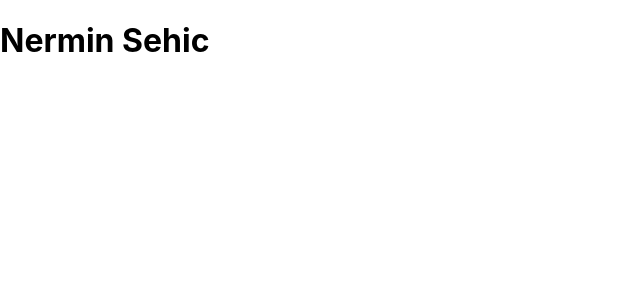
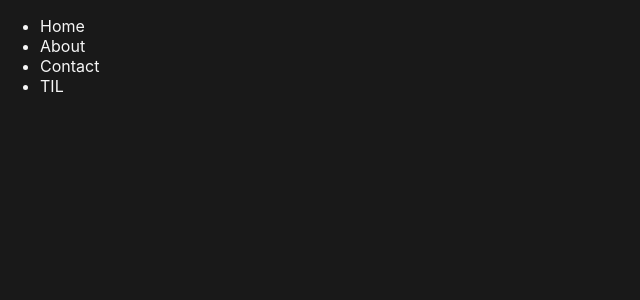
Before and after one commit to nermin-io/nerminsehic.me-next, a Next.js app: page / in a window 1280 px wide. Shown: the top 300 px of the page, without its empty margins (0-640 px from the left). Built offline with nearby package versions, Linux system fonts and the light colour scheme.

Commit message:
Implement layout boilerplate

```diff
--- a/package.json
+++ b/package.json
@@ -9,6 +9,7 @@
     "lint": "next lint"
   },
   "dependencies": {
+    "@stitches/react": "^1.2.8",
     "next": "12.3.1",
     "react": "18.2.0",
     "react-dom": "18.2.0"
--- a/pages/index.tsx
+++ b/pages/index.tsx
@@ -1,14 +1,14 @@
 import type { NextPage } from 'next';
-import Head from 'next/head';
+import DocumentHead from '../src/components/layout/DocumentHead';
+import Layout from '../src/components/layout/Layout';
 
 const Home: NextPage = () => {
   return (
     <div>
-      <Head>
-        <title>Nermin Sehic</title>
-        <meta name="description" content="Generated by create next app" />
-      </Head>
-      <h1>Nermin Sehic</h1>
+      <DocumentHead title="Home"/>
+      <Layout>
+
+      </Layout>
     </div>
   )
 }
--- /dev/null
+++ b/src/components/Box.tsx
@@ -0,0 +1,5 @@
+import { styled } from '@stitches/react';
+
+const Box = styled('div', {});
+
+export default Box;
--- /dev/null
+++ b/src/components/layout/Container.tsx
@@ -0,0 +1,8 @@
+import { styled } from '@stitches/react';
+import Box from '../Box';
+
+const Container = styled(Box, {
+
+});
+
+export default Container;
--- /dev/null
+++ b/src/components/layout/DocumentHead.tsx
@@ -0,0 +1,17 @@
+import React from "react";
+import Head from "next/head";
+
+interface Props {
+    title: string;
+}
+
+const DocumentHead: React.FC<Props> = ({ title }) => {
+  return (
+      <Head>
+        <title>Nermin Sehic :: Software Developer - {title}</title>
+        <meta name="description" content="Nermin is a developer based in Melbourne, specialising in full-stack using Java/Scala & Javascript." />
+      </Head>
+  );
+};
+
+export default DocumentHead;
--- /dev/null
+++ b/src/components/layout/Layout.tsx
@@ -0,0 +1,24 @@
+import React from 'react';
+import { styled } from '@stitches/react';
+import Container from './Container';
+import Navbar from './Navbar';
+import Box from '../Box';
+
+interface Props {
+    children: React.ReactNode | React.ReactNode[];
+}
+
+const Content = styled(Box, {});
+
+const Layout: React.FC<Props> = ({ children }) => {
+    return (
+        <Container>
+            <Navbar />
+            <Content>
+                { children }
+            </Content>
+        </Container>
+    );
+}
+
+export default Layout;
--- /dev/null
+++ b/src/components/layout/Navbar.tsx
@@ -0,0 +1,24 @@
+import React from 'react';
+import Box from '../Box';
+import { styled } from '@stitches/react';
+
+interface Props {}
+
+const Nav = styled('nav', {});
+const NavList = styled('ul', {});
+const NavItem = styled('li', {});
+
+const Navbar: React.FC<Props> = () => {
+    return (
+        <Nav>
+            <NavList>
+                <NavItem>Home</NavItem>
+                <NavItem>About</NavItem>
+                <NavItem>Contact</NavItem>
+                <NavItem>TIL</NavItem>
+            </NavList>
+        </Nav>
+    );
+}
+
+export default Navbar;
--- a/styles/globals.css
+++ b/styles/globals.css
@@ -4,6 +4,11 @@ body {
   margin: 0;
   font-family: -apple-system, BlinkMacSystemFont, Segoe UI, Roboto, Oxygen,
     Ubuntu, Cantarell, Fira Sans, Droid Sans, Helvetica Neue, sans-serif;
+}
+
+body {
+  background-color: #191919;
+  color: #F6F6F6;
 }
 
 a {
@@ -14,13 +19,3 @@ a {
 * {
   box-sizing: border-box;
 }
-
-@media (prefers-color-scheme: dark) {
-  html {
-    color-scheme: dark;
-  }
-  body {
-    color: white;
-    background: black;
-  }
-}
```
Also changed, not shown: 1 other file (tests, documents, lock files or other folders).
